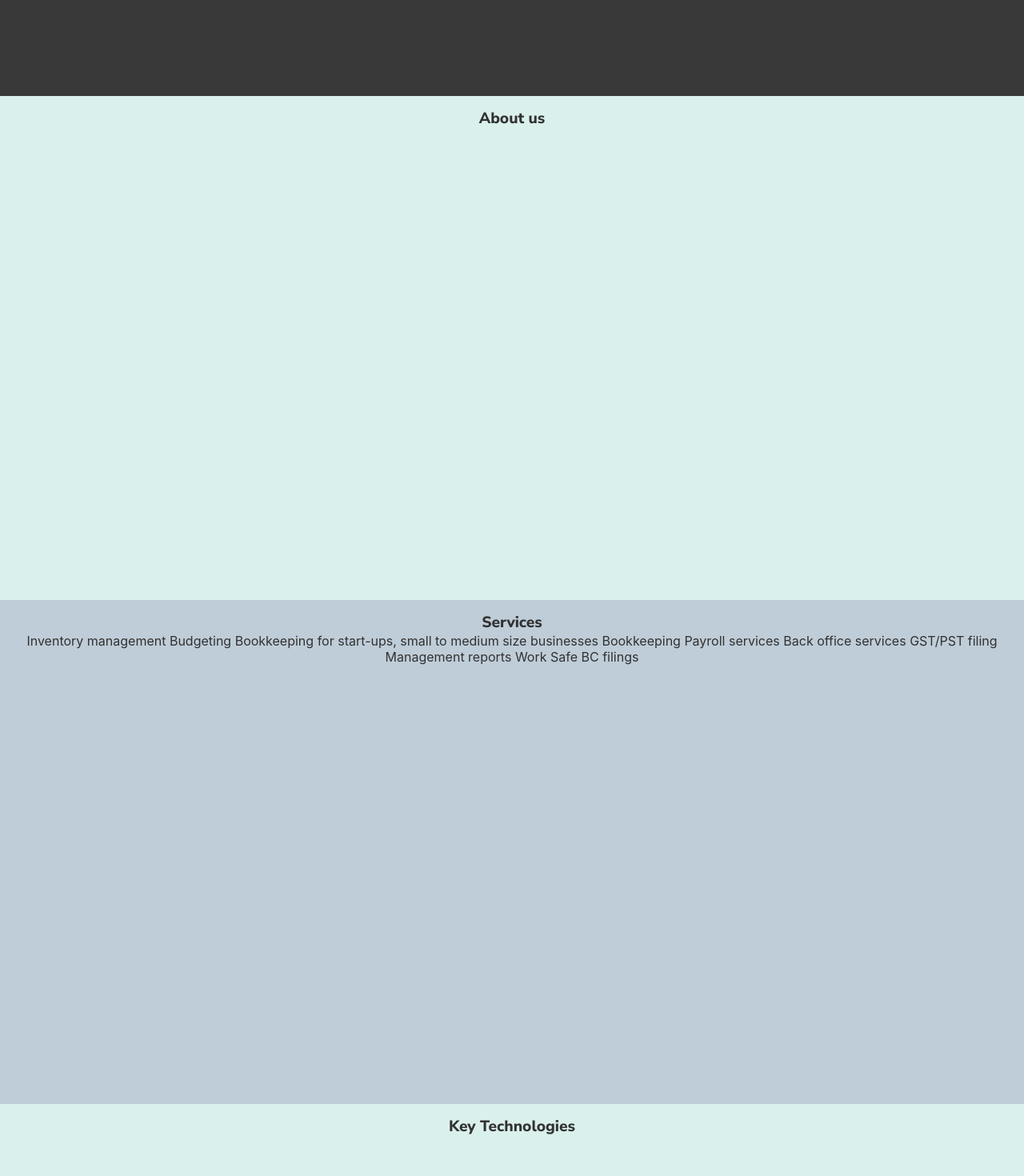
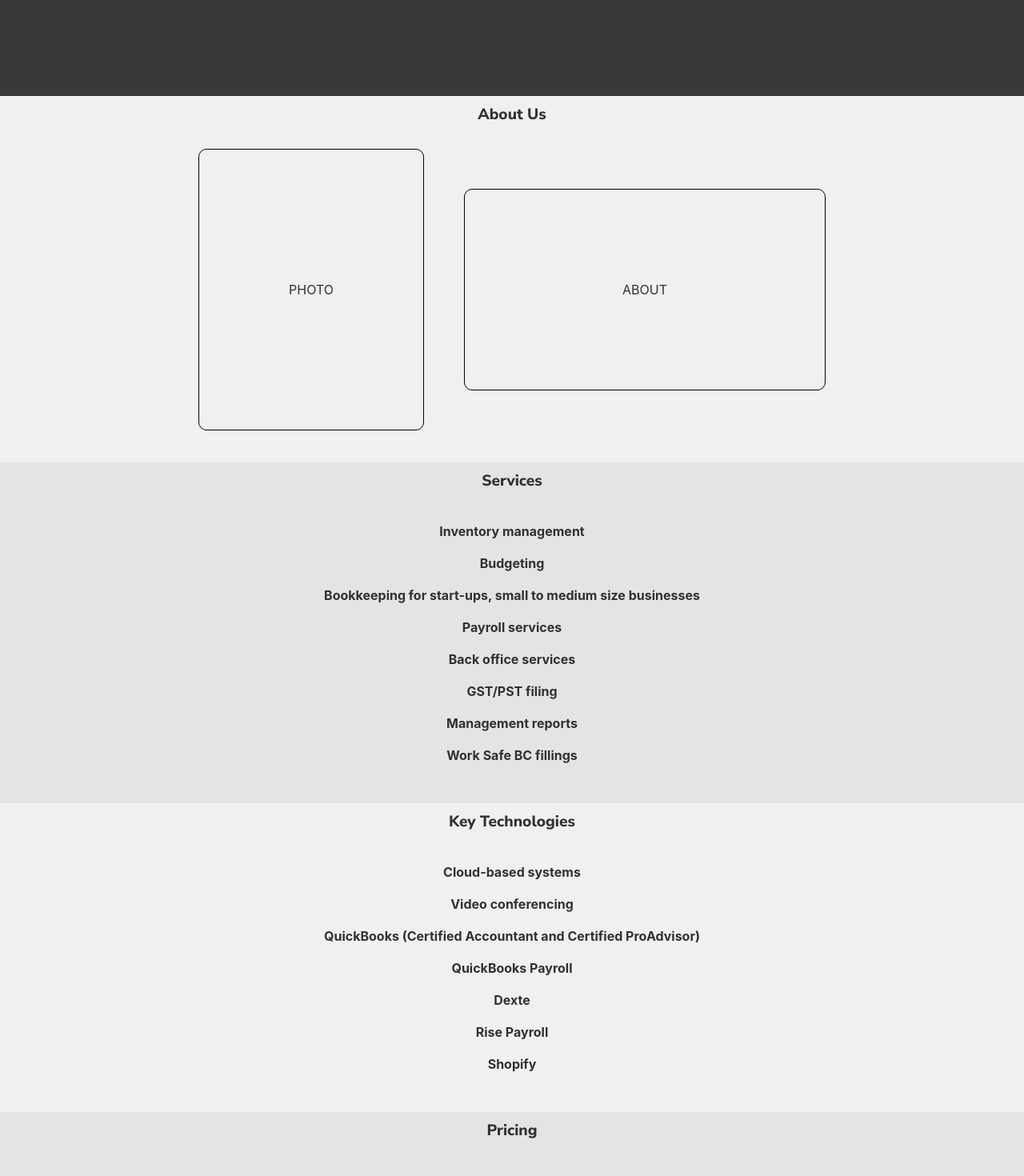
Before and after one commit to buzmakovTim/tsurikoffconsulting, a React (Create React App) app in the folder tsurikoffconsulting/: page / in a window 1280 px wide. Shown: the part 380-1850 px from the top of the page at 80% size. Built offline with nearby package versions, Linux system fonts and the light colour scheme.

Commit message:
added atate and data

```diff
--- a/tsurikoffconsulting/src/App.tsx
+++ b/tsurikoffconsulting/src/App.tsx
@@ -1,11 +1,26 @@
 import React from 'react';
 import './App.scss';
 import { Header } from './components/header/Header';
-import { Main } from './components/main/Main';
 
 import ScrollToTop from './components/scrollToTop/ScrollToTop';
+import { Section } from './components/section/Section';
+import { StateType } from './state/State';
 
-function App() {
+type AppPropsType = {
+  state: StateType
+}
+
+function App(props: AppPropsType) {
+
+  const sections = props.state.sections.map( (section, index)  => {
+    return (
+      <>
+        <Section section={section} index={index}/>
+      </>
+    )
+  })
+
+
   return (
     <div className="App">
 
@@ -16,44 +31,9 @@ function App() {
       {/* <Main /> */}
 
       <body>
-        {/* Sections */}
 
-
-        {/* About Us */}
-        <div className="content-light container" id="aboutUs">
-          <h1>About us</h1>
-
-        </div>
-
-        {/* Services */}
-        <div className="content-dark container" id="services">
-          <h1>Services</h1>
-
-          Inventory management
-          Budgeting
-          Bookkeeping for start-ups, small to medium size businesses
-          Bookkeeping
-          Payroll services
-          Back office services
-          GST/PST filing
-          Management reports
-          Work Safe BC filings
-        </div>
-
-        {/* Key Technologies */}
-        <div className="content-light container" id="keyTechnologies">
-          <h1>Key Technologies</h1>
-        </div>
-
-        {/* Pricing */}
-        <div className="content-dark container" id="pricing">
-          <h1>Pricing</h1>
-        </div>
-
-        {/* Contact Us */}
-        <div className="content-light container" id="contactUs">
-          <h1>Contact Us</h1>
-        </div>
+        {/* render sections */}
+        {sections}
 
       </body>
 
--- /dev/null
+++ b/tsurikoffconsulting/src/components/aboutUs/AboutUs.scss
@@ -0,0 +1,27 @@
+.outer-container{
+    display: flex;
+    align-items: center;
+    justify-content: center;
+    // background-color: aqua;
+    // justify-content: space-between;
+}
+.photo{
+    display: flex;
+    align-items: center;
+    justify-content: center;
+    width: 280px;
+    height: 350px;
+    border: 1px solid black;
+    border-radius: 10px;
+    margin-right: 50px;
+}
+.about{
+    display: flex;
+    align-items: center;
+    justify-content: center;
+    width: 450px;
+    height: 250px;
+    border: 1px solid black;
+    border-radius: 10px;
+    // margin-right: 50px;
+}
--- /dev/null
+++ b/tsurikoffconsulting/src/components/aboutUs/AboutUs.tsx
@@ -0,0 +1,24 @@
+import React from 'react'
+import './AboutUs.scss';
+
+type SectionPropsType = {
+  photo: string
+  about: string
+}
+
+
+
+
+export const AboutUs = (props: SectionPropsType) => {
+
+    return (
+      <div className="outer-container">
+        <div className='photo'>
+          PHOTO
+        </div>
+        <div className='about'>
+          ABOUT
+        </div>
+      </div>
+    )
+}
--- /dev/null
+++ b/tsurikoffconsulting/src/components/section/Section.scss
@@ -0,0 +1,31 @@
+
+
+.main-container{
+    display: flex;
+    flex-direction: column;
+    // justify-content: center;
+
+    padding: 10px;
+    min-height: 300px;
+}
+.title{
+    // background-color: aliceblue;
+}
+.content{
+    // align-self: center;
+    padding: 30px;
+    // background-color: aqua;
+    flex: 1;
+    display: flex;
+    flex-direction: column;
+    justify-content: center;
+    h4{
+        margin: 10px;
+    }
+}
+.primary{
+    background-color: rgb(240, 240, 240);
+}
+.secondary{
+    background-color: rgb(228, 228, 228);
+}
--- /dev/null
+++ b/tsurikoffconsulting/src/components/section/Section.tsx
@@ -0,0 +1,52 @@
+import React, { useCallback } from 'react'
+import { SectionType } from '../../state/State'
+import { AboutUs } from '../aboutUs/AboutUs';
+import './Section.scss';
+
+type SectionPropsType = {
+  section: SectionType
+  index: number
+}
+
+
+
+
+export const Section = (props: SectionPropsType) => {
+
+    const extraClass = props.index % 2 === 0 ? 'primary' : 'secondary';
+
+
+    function renderContent() {
+      let content;
+
+      if(props.section.title === 'About Us'){
+        content = <AboutUs photo='image' about='About'/>
+      }
+
+      if(props.section.title === 'Services' || props.section.title === 'Key Technologies'){
+        content = props.section.content.map((value => {
+          return(
+            <>
+              <h4>{value as string}</h4>
+            </>
+          )
+        })
+      )}
+
+      return content
+    }
+
+
+
+    return (
+      <div className={`main-container ${extraClass}`} id={props.section.id}>
+        <div className='title'>
+          <h1>{props.section.title}</h1>
+        </div>
+        <div className='content'>
+         {renderContent()}
+        </div>
+      </div>
+
+    )
+}
--- a/tsurikoffconsulting/src/index.tsx
+++ b/tsurikoffconsulting/src/index.tsx
@@ -3,13 +3,14 @@ import ReactDOM from 'react-dom/client';
 import './index.css';
 import App from './App';
 import reportWebVitals from './reportWebVitals';
+import State from './state/State';
 
 const root = ReactDOM.createRoot(
   document.getElementById('root') as HTMLElement
 );
 root.render(
   <React.StrictMode>
-    <App />
+      <App state={State}/>
   </React.StrictMode>
 );
 
--- /dev/null
+++ b/tsurikoffconsulting/src/state/State.tsx
@@ -0,0 +1,151 @@
+import React from 'react';
+
+
+
+export type SectionType = {
+    title: TitleType,
+    id?: string,
+    content: ContentType
+}
+
+type ContentType = string[] | PriceType[]
+export type PriceTitleType = 'START-UP' | 'GROWING' | 'ESTABLISHED' | 'FULL TIME' | 'PART TIME' | 'HOURLY'
+type RateType = 'Monthly Rate' | 'Hourly Rate'
+
+export type PriceType = {
+    title: PriceTitleType
+    rateType: RateType
+    rate: string
+    prepaid: string
+    sectionOne?: string[]
+    sectionTwo?: string[]
+}
+
+export type TitleType = 'About Us' | 'Services' | 'Key Technologies' | 'Pricing' | 'Contact Us'
+
+export type StateType = {
+   title: string,
+   sections: SectionType[]
+}
+
+const pricingData: PriceType[] = [
+    {
+        title: 'START-UP',
+        rateType: 'Monthly Rate',
+        rate: '$100/mo',
+        prepaid: 'Prepaid Annually or $110/mo',
+        sectionOne: ['Up to 20 Transactions Choose 1 add-on'],
+        sectionTwo: ['Payroll Bookkeeping', 'Tracking multiple revenue', 'Tracking reimbursement to clients or employees', 'Accounting for loans, leases, or lines of credit']
+    },
+    {
+        title: 'GROWING',
+        rateType: 'Monthly Rate',
+        rate: '$125/mo',
+        prepaid: 'Prepaid Annually or $140/mo',
+        sectionOne: ['Up to 50 Transactions Choose 3 add-ons'],
+        sectionTwo: ['Payroll Bookkeeping', 'Tracking multiple revenue', 'Tracking reimbursement to clients or employees', 'Accounting for loans, leases, or lines of credit']
+    },
+    {
+        title: 'ESTABLISHED',
+        rateType: 'Monthly Rate',
+        rate: '$150/mo',
+        prepaid: 'Prepaid Annually or $175/mo',
+        sectionOne: ['Up to 100 Transactions Choose 4 add-ons'],
+        sectionTwo: ['Payroll Bookkeeping', 'Tracking multiple revenue', 'Tracking reimbursement to clients or employees', 'Accounting for loans, leases, or lines of credit']
+    },
+    {
+        title: 'START-UP',
+        rateType: 'Monthly Rate',
+        rate: '$250/mo',
+        prepaid: 'Prepaid Annually or $270/mo',
+        sectionOne: ['Up to 50 Transactions', 'Monthly Bookkeeping', 'Annual Financial Statements', 'Annual Financial Review', 'Monthly Bank and Credit Card Reconciliation', 'HST Filing'],
+        sectionTwo: ['Cloud Storage for Documents', 'Payroll Processing - Up to 2 Employees', 'Unlimited Support', 'QBO, Xero, Wave or Freshbooks', 'Setup & Training', '-', '-']
+    },
+    {
+        title: 'GROWING',
+        rateType: 'Monthly Rate',
+        rate: '$400/mo',
+        prepaid: 'Prepaid Annually or $430/mo',
+        sectionOne: ['Up to 100 Transactions', 'Bi-Weekly Bookkeeping', 'Semi-Annual Financial Statements', 'Semi-Annual Financial Review', 'Monthly Bank and Credit Card Reconciliation', 'HST Filing'],
+        sectionTwo: ['Cloud Storage for Documents', 'Payroll Processing - Up to 5 Employees', 'Unlimited Support', 'QBO, Xero, Wave or Freshbooks', 'Setup & Training', 'A/R & A/P Processing', 'Additional Financial Reports']
+    },
+    {
+        title: 'ESTABLISHED',
+        rateType: 'Monthly Rate',
+        rate: '$550/mo',
+        prepaid: 'Prepaid Annually or $600/mo',
+        sectionOne: ['Up to 150 Transactions', 'Weekly Bookkeeping', 'Quarterly Financial Statements', 'Quarterly Financial Review', 'Monthly Bank and Credit Card Reconciliation', 'HST Filing'],
+        sectionTwo: ['Cloud Storage for Documents', 'Payroll Processing - Up to 10 Employees', 'Unlimited Support', 'QBO, Xero, Wave or Freshbooks', 'Setup & Training', 'A/R & A/P Processing', 'Additional Financial Reports']
+    },
+    {
+        title: 'FULL TIME',
+        rateType: 'Hourly Rate',
+        rate: '$30/Hour CAD',
+        prepaid: '160 Hours per Month'
+    },
+    {
+        title: 'PART TIME',
+        rateType: 'Hourly Rate',
+        rate: '$40/Hour CAD',
+        prepaid: '80 to 159 Hours per Month'
+    },
+    {
+        title: 'HOURLY',
+        rateType: 'Hourly Rate',
+        rate: '$45/Hour CAD',
+        prepaid: '25 to 79 Hours per Month'
+    }
+]
+
+const State : StateType = {
+    title: 'Tsurikoff Consulting',
+    sections: [
+        {
+            title: 'About Us',
+            id: 'aboutUs',
+            content: []
+        },
+        {
+            title: 'Services',
+            id: 'services',
+            content: [
+                'Inventory management',
+                'Budgeting',
+                'Bookkeeping for start-ups, small to medium size businesses',
+                'Payroll services',
+                'Back office services',
+                'GST/PST filing',
+                'Management reports',
+                'Work Safe BC fillings'
+            ]
+        },
+        {
+            title: 'Key Technologies',
+            id: 'keyTechnologies',
+            content: [
+                'Cloud-based systems',
+                'Video conferencing',
+                'QuickBooks (Certified Accountant and Certified ProAdvisor)',
+                'QuickBooks Payroll',
+                'Dexte',
+                'Rise Payroll',
+                'Shopify'
+            ]
+        },
+        {
+            title: 'Pricing',
+            id: 'pricing',
+            content: pricingData
+        },
+        {
+            title: 'Contact Us',
+            id: 'contactUs',
+            content: []
+        },
+    ]
+}
+
+
+
+
+export default State;
--- a/tsurikoffconsulting/src/style/variables.scss
+++ b/tsurikoffconsulting/src/style/variables.scss
@@ -1,7 +1,7 @@
 
-$primary-color: rgb(170, 5, 32);
+$primary-color: rgb(137, 23, 42);
 $secondary-color:  rgb(215, 68, 107);
-$accent-color: rgb(186, 9, 9);
+$accent-color: rgb(141, 5, 5);
 
 $background-color: rgb(119, 119, 118);
 $section-bgr-color-light: #daf0ec;
```
Also changed, not shown: 1 other file (tests, documents, lock files or other folders).
